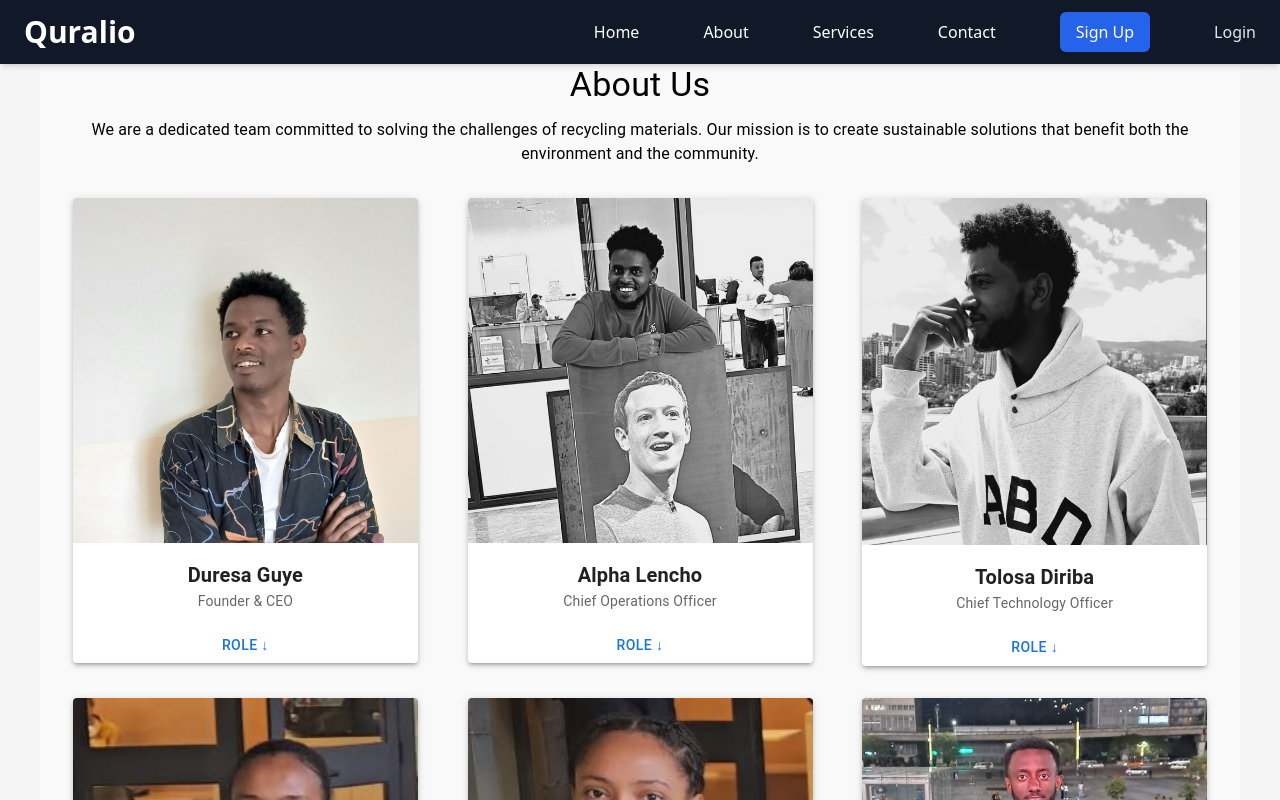
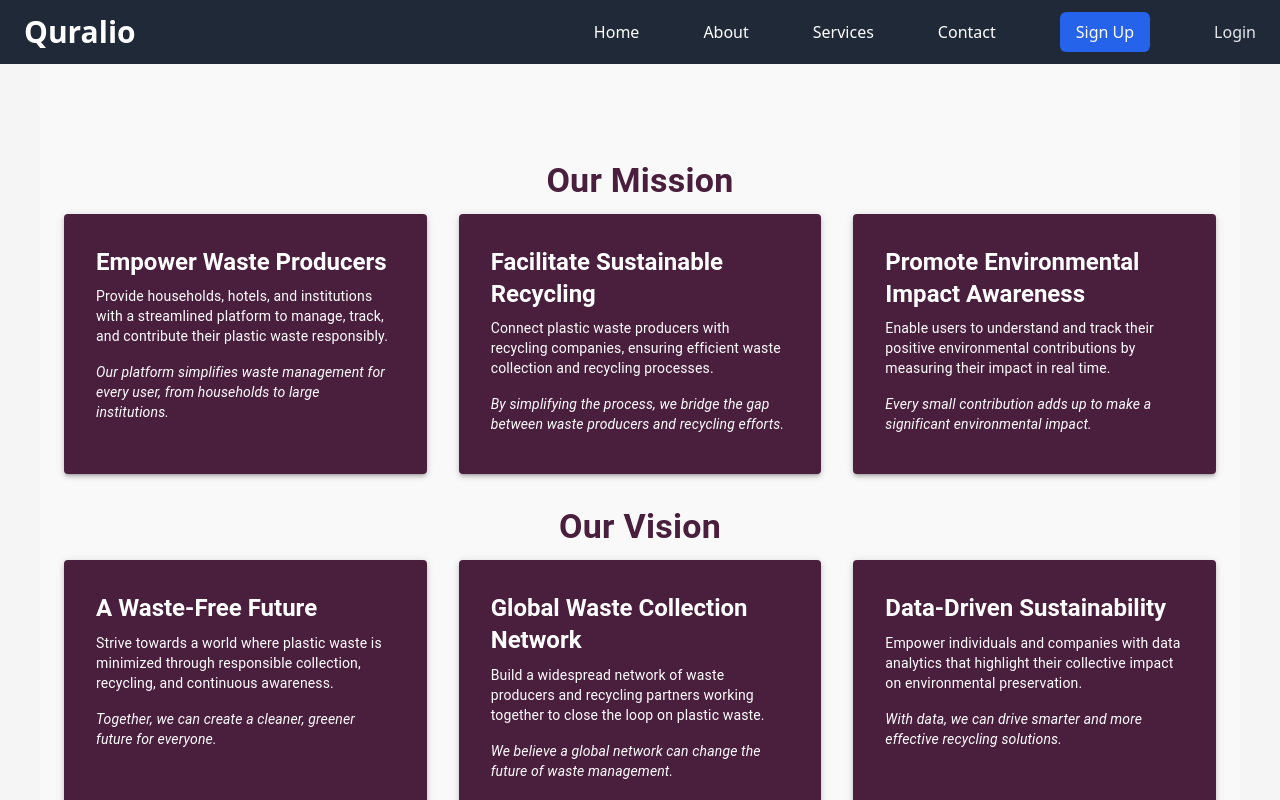
Before and after one commit to duresaguye/Quralio, a Next.js app: page /about in a window 1280 px wide. Shown: the top 800 px of the page. Built offline with nearby package versions, Linux system fonts and the light colour scheme.

Commit message:
mission and vison added and res

```diff
--- a/package.json
+++ b/package.json
@@ -11,6 +11,7 @@
   "dependencies": {
     "@emotion/react": "^11.13.3",
     "@emotion/styled": "^11.13.0",
+    "@mui/icons-material": "^6.1.7",
     "@mui/material": "^6.1.6",
     "chart.js": "^4.4.6",
     "next": "^14.2.7",
--- a/src/app/about/page.js
+++ b/src/app/about/page.js
@@ -1,14 +1,62 @@
-
 'use client';
 
 import React, { useState } from 'react';
-import { Card, CardContent, CardMedia, Typography, Grid, Container, Button, Collapse, Box } from '@mui/material';
+import { Card, CardContent, CardMedia, Typography, Container, Button, Collapse, Box, Paper, List, ListItem, ListItemIcon, ListItemText } from '@mui/material';
+import Grid from '@mui/material/Grid';
+import CheckCircleOutline from '@mui/icons-material/CheckCircleOutline';
 
+const missionCards = [
+    {
+        name: "Empower Waste Producers",
+        description: "Provide households, hotels, and institutions with a streamlined platform to manage, track, and contribute their plastic waste responsibly.",
+
+        testimonial: "Our platform simplifies waste management for every user, from households to large institutions.",
+
+    },
+    {
+        name: "Facilitate Sustainable Recycling",
+        description: "Connect plastic waste producers with recycling companies, ensuring efficient waste collection and recycling processes.",
+
+        testimonial: "By simplifying the process, we bridge the gap between waste producers and recycling efforts.",
+
+    },
+    {
+        name: "Promote Environmental Impact Awareness",
+        description: "Enable users to understand and track their positive environmental contributions by measuring their impact in real time.",
+
+        testimonial: "Every small contribution adds up to make a significant environmental impact.",
+
+    }
+];
+
+const visionCards = [
+    {
+        name: "A Waste-Free Future",
+        description: "Strive towards a world where plastic waste is minimized through responsible collection, recycling, and continuous awareness.",
+
+        testimonial: "Together, we can create a cleaner, greener future for everyone.",
+
+    },
+    {
+        name: "Global Waste Collection Network",
+        description: "Build a widespread network of waste producers and recycling partners working together to close the loop on plastic waste.",
+
+        testimonial: "We believe a global network can change the future of waste management.",
+
+    },
+    {
+        name: "Data-Driven Sustainability",
+        description: "Empower individuals and companies with data analytics that highlight their collective impact on environmental preservation.",
+
+        testimonial: "With data, we can drive smarter and more effective recycling solutions.",
+
+    }
+];
 
 const teamMembers = [
     {
         name: 'Duresa Guye',
-        role: 'Founder & CEO',
+        role: 'Co-Founder & CEO',
         image: '/assets/dure_photo.jpg',
         responsibilities: [
             'Leads company vision, strategy, and decision-making.',
@@ -18,7 +66,7 @@ const teamMembers = [
     },
     {
         name: 'Alpha Lencho',
-        role: 'Chief Operations Officer',
+        role: 'Co-founder & COO',
         image: '/assets/alpha_photo.jpg',
         responsibilities: [
             'Oversees daily operations, project management, and processes.',
@@ -28,7 +76,7 @@ const teamMembers = [
     },
     {
         name: 'Tolosa Diriba',
-        role: 'Chief Technology Officer',
+        role: 'CTO',
         image: '/assets/tolosa_photo.jpg',
         responsibilities: [
             'Leads product development, technology choices, and technical strategy.',
@@ -38,7 +86,7 @@ const teamMembers = [
     },
     {
         name: 'Ruth Adane',
-        role: 'Product Manager / UX Designer',
+        role: 'Product Manager / UX/UI Designer',
         image: '/assets/ruth_photo.jpg',
         responsibilities: [
             'Defines product roadmap, feature prioritization, and user journey.',
@@ -69,58 +117,120 @@ const teamMembers = [
 ];
 
 const About = () => {
-    const [openIndex, setOpenIndex] = useState(null); // Track which team member's responsibilities are open
+    const [openIndex, setOpenIndex] = useState(null);
 
     const handleToggle = (index) => {
-        setOpenIndex(openIndex === index ? null : index); // Toggle between opening and closing
+        setOpenIndex(openIndex === index ? null : index);
     };
 
     return (
         <Container sx={{ py: 8, backgroundColor: '#f9f9f9' }}>
+            {/* Mission Section */}
+            <Box sx={{ py: 4, backgroundColor: '#f9f9f9' }}>
+                <Typography variant="h4" align="center" gutterBottom color='#4a1e3d' fontWeight='bold'>
+                    Our Mission
+                </Typography>
+                <Grid container spacing={4} justifyContent="center">
+                    {missionCards.map((service, index) => (
+                        <Grid item xs={12} md={6} lg={4} key={index}>
+                            <Card sx={{ boxShadow: 3, p: 2, height: '100%', backgroundColor: '#4a1e3d', color: 'white'}}>
+                                <CardContent>
+                                    <Typography variant="h5" sx={{ fontWeight: 'bold' }} gutterBottom>
+                                        {service.name}
+                                    </Typography>
+                                    <Typography variant="body2"  paragraph>
+                                        {service.description}
+                                    </Typography>
+
+
+
+
+                                    {/* Testimonial Section */}
+                                    <Typography variant="body2"  sx={{ mt: 2, fontStyle: 'italic' }}>
+                                        {service.testimonial}
+                                    </Typography>
+
+
+                                </CardContent>
+                            </Card>
+                        </Grid>
+                    ))}
+                </Grid>
+            </Box>
+
+            {/* Vision Section */}
+            <Box sx={{backgroundColor: '#f9f9f9' }}>
+                <Typography variant="h4" align="center" gutterBottom color='#4a1e3d' fontWeight='bold'>
+                    Our Vision
+                </Typography>
+                <Grid container spacing={4} justifyContent="center">
+                    {visionCards.map((service, index) => (
+                        <Grid item xs={12} md={6} lg={4} key={index}>
+                            <Card sx={{ boxShadow: 3, p: 2, height: '100%' , backgroundColor: '#4a1e3d', color: 'white' }}>
+                                <CardContent>
+                                    <Typography variant="h5" sx={{ fontWeight: 'bold' }} gutterBottom>
+                                        {service.name}
+                                    </Typography>
+                                    <Typography variant="body2" paragraph>
+                                        {service.description}
+                                    </Typography>
+
+
+
+                                    {/* Testimonial Section */}
+                                    <Typography variant="body2" sx={{ mt: 2, fontStyle: 'italic' }}>
+                                        {service.testimonial}
+                                    </Typography>
+
+
+                                </CardContent>
+                            </Card>
+                        </Grid>
+                    ))}
+                </Grid>
+            </Box>
+
+            {/* Team Section */}
+            <Box sx={{ py: 8, backgroundColor: '#f9f9f9' }}>
                 <Typography variant="h4" align="center" gutterBottom>
-                About Us
+                   Meet Our Team
                 </Typography>
                 <Typography variant="body1" align="center" paragraph sx={{ mb: 4 }}>
-                We are a dedicated team committed to solving the challenges of recycling materials. Our mission is to create sustainable solutions that benefit both the environment and the community.
+                    We are a dedicated team committed to solving the challenges of recycling materials.
                 </Typography>
                 <Grid container spacing={4} justifyContent="center">
                     {teamMembers.map((member, index) => (
                         <Grid item xs={12} sm={6} md={4} key={index}>
-                        <Card sx={{ maxWidth: 345, mx: 'auto', boxShadow: 3 }}>
+                            <Paper elevation={3} sx={{ p: 2, borderRadius: '8px', textAlign: 'center' }}>
                                 <CardMedia
                                     component="img"
                                     alt={member.name}
                                     height="200"
                                     image={member.image}
-                                sx={{ objectFit: 'cover' }}
+                                    sx={{ objectFit: 'cover', borderRadius: '8px' }}
                                 />
-                            <CardContent>
-                                <Typography variant="h6" align="center" sx={{ fontWeight: 'bold' }}>
+                                <Box sx={{ p: 2 }}>
+                                    <Typography variant="h6" sx={{ fontWeight: 'bold' }}>
                                         {member.name}
                                     </Typography>
-                                <Typography variant="body2" color="textSecondary" align="center">
+                                    <Typography variant="body2" color="textSecondary">
                                         {member.role}
                                     </Typography>
-                            </CardContent>
-                            {/* Button for toggling the role details */}
-                            <Button
-                                onClick={() => handleToggle(index)}
-                                sx={{ width: '100%' }}
-                            >
-                                Role ↓
+                                </Box>
+                                <Button onClick={() => handleToggle(index)} sx={{ width: '100%' }}>
+                                    {openIndex === index ? 'Hide Responsibilities' : 'View Responsibilities'}
                                 </Button>
-
                                 <Collapse in={openIndex === index}>
                                     <Box sx={{ mt: 2 }}>
                                         {member.responsibilities.map((responsibility, idx) => (
                                             <Box
                                                 key={idx}
                                                 sx={{
-                                                    backgroundColor: '#e3f2fd',
+                                                    backgroundColor: '#f1f8e9',
                                                     padding: '10px',
                                                     marginBottom: '8px',
                                                     borderRadius: '4px',
-                                                    boxShadow: 2
+                                                    boxShadow: 2,
                                                 }}
                                             >
                                                 <Typography variant="body2">{responsibility}</Typography>
@@ -128,11 +238,11 @@ const About = () => {
                                         ))}
                                     </Box>
                                 </Collapse>
-
-                        </Card>
+                            </Paper>
                         </Grid>
                     ))}
                 </Grid>
+            </Box>
         </Container>
     );
 };
--- a/src/app/login/page.js
+++ b/src/app/login/page.js
@@ -72,6 +72,7 @@ const Login = () => {
                     </button>
                 </form>
             </div>
+
         </div>
     );
 };
--- a/src/components/Header.js
+++ b/src/components/Header.js
@@ -1,12 +1,16 @@
 // components/Header.js
 "use client";
 
+import { useState } from 'react';
+
 export default function Header() {
+  const [isMenuOpen, setIsMenuOpen] = useState(false);
+
   return (
-    <header className="bg-gray-900 text-white shadow-md fixed top-0 left-0 w-full z-50">
+    <header className="bg-gray-800">
       <div className="container mx-auto flex justify-between items-center h-16 px-6">
-        <h1 className="text-3xl font-bold text-white">Quralio</h1>
-        <nav className="flex items-center space-x-16">
+        <h1 className="text-2xl md:text-3xl font-bold text-white">Quralio</h1>
+        <nav className="hidden md:flex items-center space-x-4 lg:space-x-16">
           <a href="/" className="text-white hover:text-gray-300 transition duration-200">
             Home
           </a>
@@ -26,6 +30,42 @@ export default function Header() {
             Login
           </a>
         </nav>
+        <div className="md:hidden">
+          <button onClick={() => setIsMenuOpen(!isMenuOpen)} className="text-white focus:outline-none">
+            <svg className="w-6 h-6" fill="none" stroke="currentColor" viewBox="0 0 24 24" xmlns="http://www.w3.org/2000/svg">
+              <path strokeLinecap="round" strokeLinejoin="round" strokeWidth="2" d="M4 6h16M4 12h16M4 18h16"></path>
+            </svg>
+          </button>
+        </div>
+      </div>
+      <div className={`fixed inset-0 bg-gray-800 bg-opacity-75 z-50 transition-transform transform ${isMenuOpen ? 'translate-x-0' : '-translate-x-full'} md:hidden`}>
+        <div className="absolute top-0 left-0 w-64 h-full bg-gray-800 p-6">
+          <button onClick={() => setIsMenuOpen(false)} className="text-white focus:outline-none mb-4">
+            <svg className="w-6 h-6" fill="none" stroke="currentColor" viewBox="0 0 24 24" xmlns="http://www.w3.org/2000/svg">
+              <path strokeLinecap="round" strokeLinejoin="round" strokeWidth="2" d="M6 18L18 6M6 6l12 12"></path>
+            </svg>
+          </button>
+          <nav className="space-y-4">
+            <a href="/" className="block text-white hover:text-gray-300 transition duration-200">
+              Home
+            </a>
+            <a href="/about" className="block text-white hover:text-gray-300 transition duration-200">
+              About
+            </a>
+            <a href="/services" className="block text-white hover:text-gray-300 transition duration-200">
+              Services
+            </a>
+            <a href="/contact" className="block text-white hover:text-gray-300 transition duration-200">
+              Contact
+            </a>
+            <a href="/signup" className="block bg-blue-600 text-white px-4 py-2 rounded-md hover:bg-blue-700 transition duration-200">
+              Sign Up
+            </a>
+            <a href="/login" className="block text-gray-200 hover:text-gray-400 transition duration-200">
+              Login
+            </a>
+          </nav>
+        </div>
       </div>
     </header>
   );
--- a/src/components/Sidebar.js
+++ b/src/components/Sidebar.js
@@ -14,9 +14,9 @@ export default function Sidebar() {
   ];
 
   return (
-    <aside className="w-64 h-screen bg-gray-100 p-4 shadow-lg mt-16">
+    <aside className="w-64 h-screen bg-gray-100 p-4 shadow-lg mt-16 md:w-16 lg:w-64 transition-all duration-300">
       <div>
-        <h2 className="relative text-2xl font-bold z-10 flex items-center justify-center h-full">
+        <h2 className="relative text-2xl font-bold z-10 flex items-center justify-center h-full md:hidden lg:flex">
           Content Categories
         </h2>
       </div>
@@ -25,7 +25,7 @@ export default function Sidebar() {
           <li key={category.name}>
             <button
               onClick={() => router.push(category.path)}
-              className="block text-left text-gray-800 hover:bg-gray-200 hover:text-gray-900 py-2 px-4 rounded transition duration-200"
+              className="block text-left text-gray-800 hover:bg-gray-200 hover:text-gray-900 py-2 px-4 rounded transition duration-200 md:px-2 md:py-1 lg:px-4 lg:py-2"
             >
               {category.name}
             </button>
```
Also changed, not shown: src/app/page.js (+4 -6 lines), 1 other file (tests, documents, lock files or other folders). Lines whose indentation alone changed are shown as unchanged.
